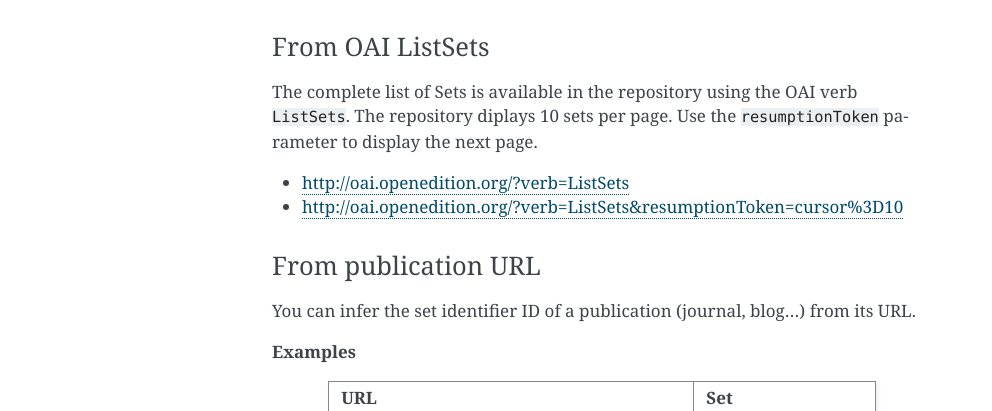
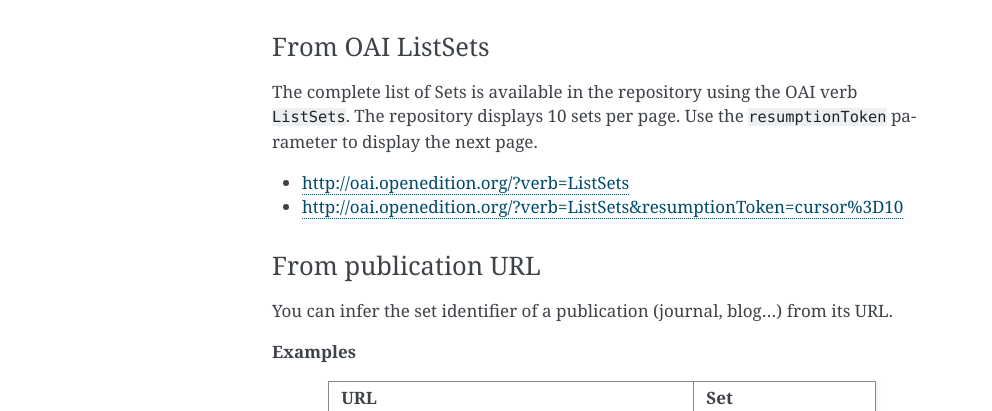
Before and after one commit to PatGendre/oai-openedition, a Sphinx documentation site: the page built from docs/source/sets.rst, in a window 1280 px wide. Shown: the part 675-1086 px from the top of the page, without its empty margins (148-1140 px from the left). Built offline with Sphinx 7.4.7, drawn with Linux system fonts in a browser that asks for light colours.

Commit message:
sets: typo

```diff
--- a/docs/source/sets.rst
+++ b/docs/source/sets.rst
@@ -32,7 +32,7 @@ There are several ways to find the identifier of a set:
 
 From OAI ListSets
 ^^^^^^^^^^^^^^^^^^^
-The complete list of Sets is available in the repository using the OAI verb ``ListSets``. The repository diplays 10 sets per page. Use the ``resumptionToken`` parameter to display the next page.
+The complete list of Sets is available in the repository using the OAI verb ``ListSets``. The repository displays 10 sets per page. Use the ``resumptionToken`` parameter to display the next page.
 
 * http://oai.openedition.org/?verb=ListSets
 * http://oai.openedition.org/?verb=ListSets&resumptionToken=cursor%3D10
@@ -40,7 +40,7 @@ The complete list of Sets is available in the repository using the OAI verb ``Li
 
 From publication URL
 ^^^^^^^^^^^^^^^^^^^^^
-You can infer the set identifier ID of a publication (journal, blog...)  from its URL.
+You can infer the set identifier of a publication (journal, blog...)  from its URL.
 
 **Examples**
 
```
